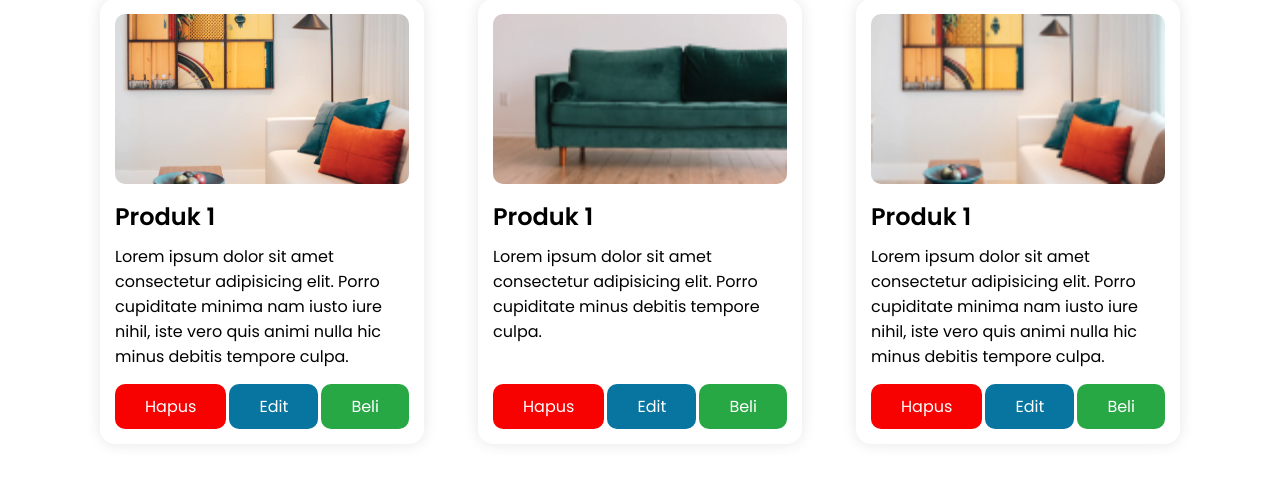
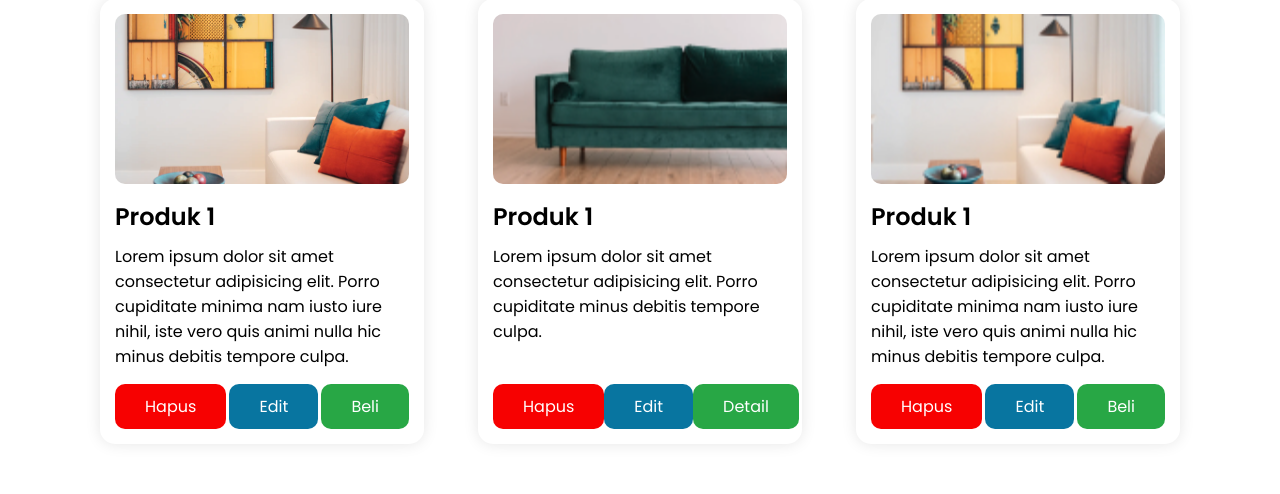
Before and after one commit to gunzxx/Pertemuan-rutin-LAOS, a PHP site: page / in a window 1280 px wide. Shown: the part 551-1045 px from the top of the page. Run offline with PHP 8.4, Linux system fonts and the light colour scheme.

Commit message:
update index detail

```diff
--- a/index.php
+++ b/index.php
@@ -56,7 +56,7 @@
             <div class="card-footer">
                 <a class="btn btn-danger" href="./delete.php">Hapus</a>
                 <a class="btn btn-second" href="./edit.php">Edit</a>
-                <a class="btn btn-main" href="./buy.php">Beli</a>
+                <a class="btn btn-main" href="./detail.php">Detail</a>
             </div>
         </div>
 
```
